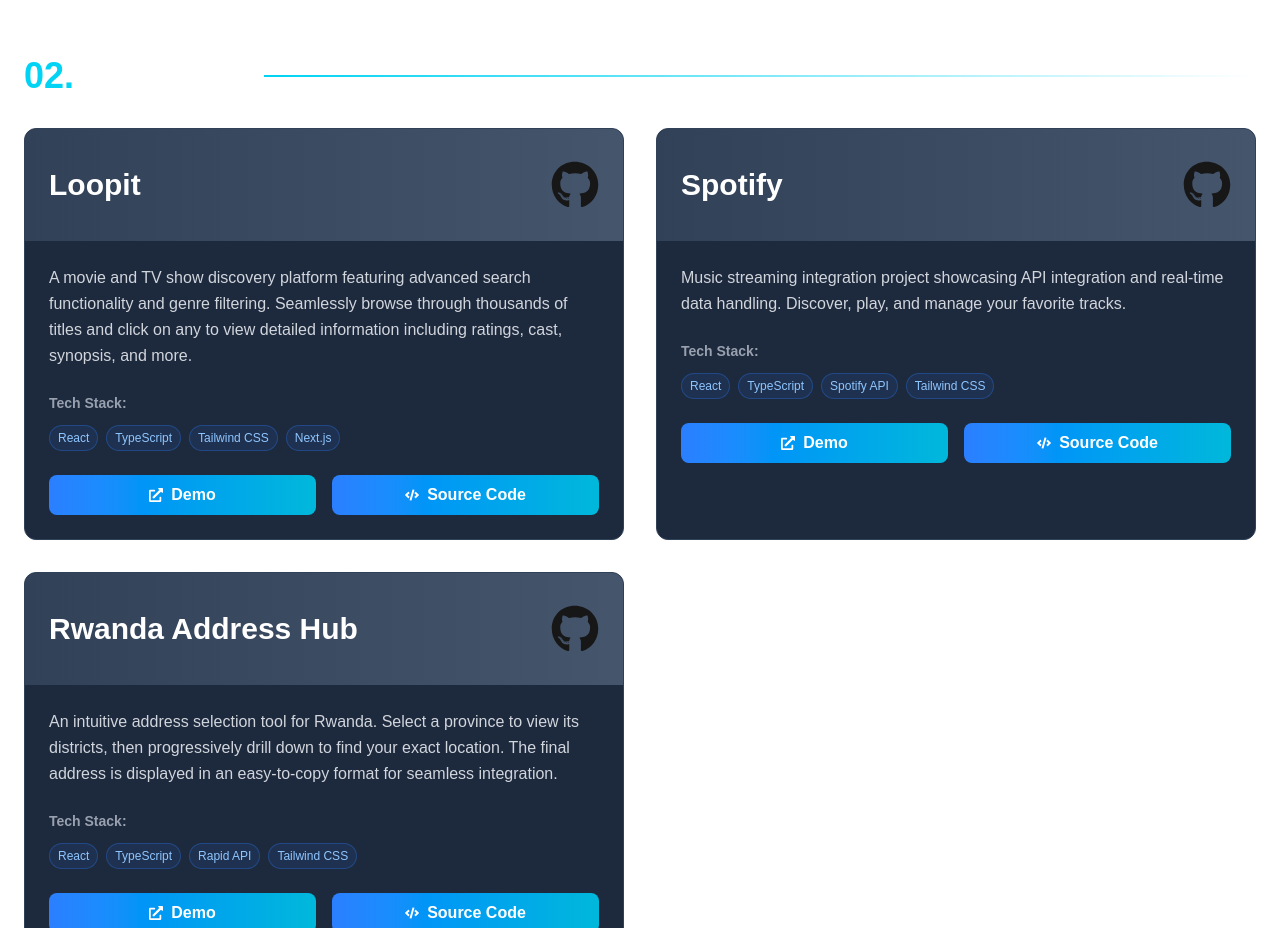
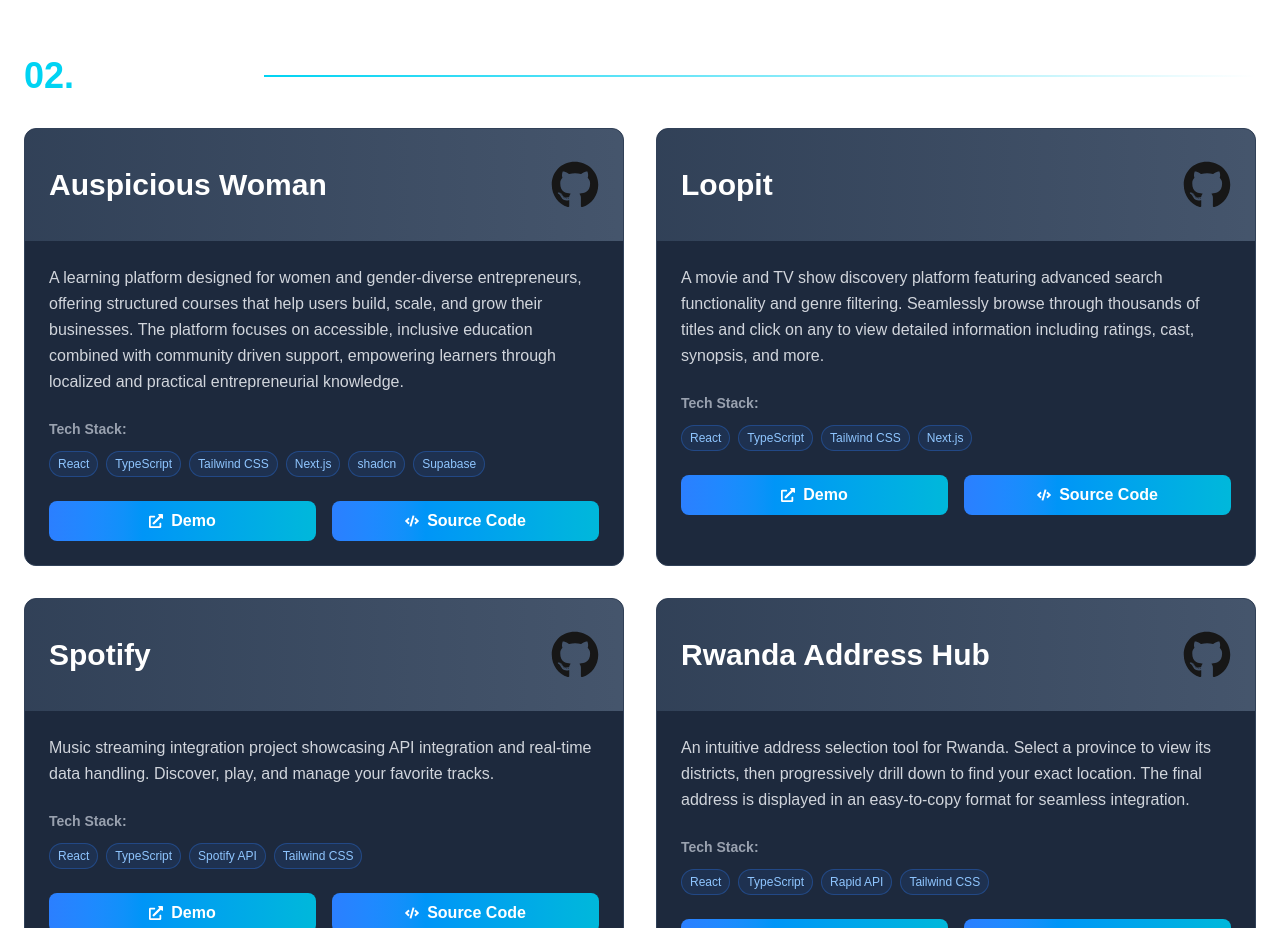
Before and after one commit to nytkevin/portfolio, a Next.js app: page / in a window 1280 px wide. Shown: the part 1260-2188 px from the top of the page. Built offline with nearby package versions, Linux system fonts and the light colour scheme.

Commit message:
feat: Add new project and disabled it's button click

```diff
--- a/app/components/projects.tsx
+++ b/app/components/projects.tsx
@@ -8,6 +8,23 @@
   const projects = [
     {
       id: 1,
+      name: "Auspicious Woman",
+      description:
+        "A learning platform designed for women and gender-diverse entrepreneurs, offering structured courses that help users build, scale, and grow their businesses. The platform focuses on accessible, inclusive education combined with community driven support, empowering learners through localized and practical entrepreneurial knowledge.",
+      tech: [
+        "React",
+        "TypeScript",
+        "Tailwind CSS",
+        "Next.js",
+        "shadcn",
+        "Supabase",
+      ],
+      link: "https://learn.auspiciousapp.com/",
+      github: "https://github.com/nytkevin/loopit.git",
+      icon: <FaGithub />,
+    },
+    {
+      id: 2,
       name: "Loopit",
       description:
         "A movie and TV show discovery platform featuring advanced search functionality and genre filtering. Seamlessly browse through thousands of titles and click on any to view detailed information including ratings, cast, synopsis, and more.",
@@ -17,7 +34,7 @@
       icon: <FaGithub />,
     },
     {
-      id: 2,
+      id: 3,
       name: "Spotify",
       description:
         "Music streaming integration project showcasing API integration and real-time data handling. Discover, play, and manage your favorite tracks.",
@@ -27,7 +44,7 @@
       icon: <FaGithub />,
     },
     {
-      id: 3,
+      id: 4,
       name: "Rwanda Address Hub",
       description:
         "An intuitive address selection tool for Rwanda. Select a province to view its districts, then progressively drill down to find your exact location. The final address is displayed in an easy-to-copy format for seamless integration.",
@@ -97,11 +114,19 @@
                     <FaExternalLinkAlt size={14} />
                     Demo
                   </a>
+
                   <a
                     href={project.github}
                     target="_blank"
                     rel="noopener noreferrer"
-                    className="flex-1 bg-linear-to-r from-blue-500 to-cyan-500 text-white font-semibold py-2 rounded-lg text-center hover:shadow-lg hover:shadow-blue-500/50 transition duration-300 flex items-center justify-center gap-2 text-sm sm:text-base"
+                    onClick={(e) => {
+                      if (project.id === 1) {
+                        e.preventDefault();
+                      }
+                    }}
+                    className={`flex-1 bg-linear-to-r from-blue-500 to-cyan-500 text-white font-semibold py-2 rounded-lg text-center hover:shadow-lg hover:shadow-blue-500/50 transition duration-300 flex items-center justify-center gap-2 text-sm sm:text-base ${
+                      project.id === 1 ? "cursor-not-allowed" : ""
+                    }`}
                   >
                     <FaCode size={14} />
                     Source Code
```
